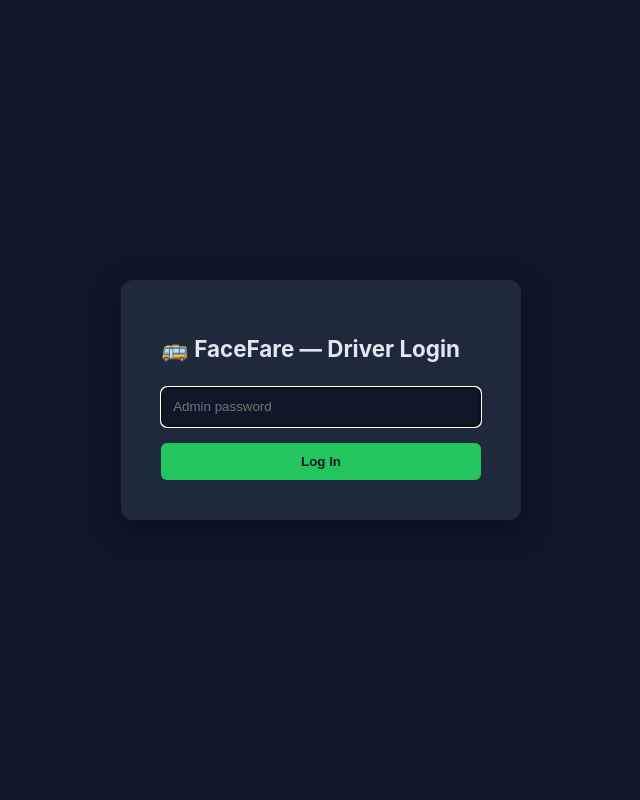
After one commit to srivisnuA/FaceFare, a Flask app: page /login in a window 1280 px wide. The commit adds this page. Shown: the whole page, without its empty margins (319-959 px from the left). Run offline with Flask 3, Linux system fonts and the light colour scheme.

Commit message:
Add DNN face detector, auth, privacy blur, config, toast fix

```diff
--- a/app.py
+++ b/app.py
@@ -1,4 +1,5 @@
-
+# app.py  —  FaceFare · Flask + SocketIO backend
+# ─────────────────────────────────────────────────────────────────
 import cv2
 import base64
 import threading
@@ -6,21 +7,27 @@ import time
 import traceback
 from datetime import datetime
 
-from flask import Flask, render_template, jsonify, request
+from flask import Flask, render_template, jsonify, request, redirect, url_for, session
 from flask_socketio import SocketIO, emit
 
 from vision.camera import open_camera
 from vision.recognition import recognize_face
+from vision.face_detector import detect_faces
 from database.models import get_passengers, get_all_balances
 from services.trip_manager import board, exit_bus
 from services.wallet import deduct_balance
 from services.fare_engine import calculate_fare
 from services.logger import log_transaction
+from security.auth import login_required, is_authenticated, check_password
+from security.privacy import blur_face, is_enrolled_passenger
+from config import SECRET_KEY, BUS_STOPS, BASE_FARE, PER_STOP_RATE
 
-
+# ─────────────────────────────────────────────
+# App + SocketIO
+# ─────────────────────────────────────────────
 
 app = Flask(__name__)
-app.config["SECRET_KEY"] = "facefare_secret"
+app.config["SECRET_KEY"] = SECRET_KEY
 
 socketio = SocketIO(
     app,
@@ -29,14 +36,6 @@ socketio = SocketIO(
     logger=False,
     engineio_logger=False,
 )
-
-# ─────────────────────────────────────────────
-# Config
-# ─────────────────────────────────────────────
-
-BUS_STOPS     = ["Stop A", "Stop B", "Stop C", "Stop D", "Stop E"]
-BASE_FARE     = 10
-PER_STOP_RATE = 5
 
 # ─────────────────────────────────────────────
 # Shared state
@@ -56,14 +55,9 @@ state = {
 passengers = get_passengers()
 
 # ─────────────────────────────────────────────
-# Haar cascade
+# Snapshot helper
+# NOTE: acquires state_lock internally — NEVER call while already holding it
 # ─────────────────────────────────────────────
-
-_haar = cv2.CascadeClassifier(
-    cv2.data.haarcascades + "haarcascade_frontalface_default.xml"
-)
-
-
 
 def build_snapshot(recognized=None):
     if recognized is None:
@@ -82,6 +76,9 @@ def build_snapshot(recognized=None):
     return snap
 
 
+# ─────────────────────────────────────────────
+# Passenger logic — call while holding state_lock
+# ─────────────────────────────────────────────
 
 def handle_passenger(pid, current_stop):
     mode = state["mode"]
@@ -128,6 +125,7 @@ def handle_passenger(pid, current_stop):
                     "time":      datetime.now().strftime("%H:%M:%S"),
                 }
     return None
+
 
 # ─────────────────────────────────────────────
 # Camera thread
@@ -177,13 +175,7 @@ def camera_thread():
 
             # ── Face detection ────────────────
             try:
-                gray  = cv2.cvtColor(frame, cv2.COLOR_BGR2GRAY)
-                boxes = _haar.detectMultiScale(
-                    gray,
-                    scaleFactor  = 1.1,
-                    minNeighbors = 5,
-                    minSize      = (50, 50),
-                )
+                boxes = detect_faces(frame)
             except Exception as e:
                 print(f"[Camera] Detection error: {e}")
                 boxes = []
@@ -197,6 +189,11 @@ def camera_thread():
                         continue
 
                     pid = recognize_face(crop)
+
+                    if not is_enrolled_passenger(pid):
+                        # Bystander / unrecognized face — blur for privacy
+                        # before it's drawn on or streamed anywhere.
+                        blur_face(frame, x, y, w, h)
 
                     if pid in ("Unknown", "Unknown passenger"):
                         color, label = (0, 165, 255), "Unknown"
@@ -249,7 +246,27 @@ def camera_thread():
 # HTTP routes
 # ─────────────────────────────────────────────
 
+@app.route("/login", methods=["GET", "POST"])
+def login():
+    error = None
+    if request.method == "POST":
+        password = request.form.get("password", "")
+        if check_password(password):
+            session["authenticated"] = True
+            next_url = request.args.get("next") or url_for("index")
+            return redirect(next_url)
+        error = "Incorrect password."
+    return render_template("login.html", error=error)
+
+
+@app.route("/logout")
+def logout():
+    session.pop("authenticated", None)
+    return redirect(url_for("login"))
+
+
 @app.route("/")
+@login_required
 def index():
     return render_template(
         "index.html",
@@ -260,6 +277,7 @@ def index():
 
 
 @app.route("/control", methods=["POST"])
+@login_required
 def control():
     data   = request.get_json(silent=True) or {}
     action = data.get("action", "")
@@ -284,6 +302,9 @@ def control():
 
 @socketio.on("connect")
 def on_connect():
+    if not is_authenticated():
+        print(f"[SocketIO] Rejected unauthenticated client: {request.sid}")
+        return False  # reject the connection
     print(f"[SocketIO] Client connected: {request.sid}")
     emit("update", build_snapshot())
     with camera_lock:
@@ -299,6 +320,9 @@ def on_disconnect():
 @socketio.on("start_camera")
 def on_start_camera():
     global camera_running
+    if not is_authenticated():
+        print("[SocketIO] Rejected unauthenticated start_camera")
+        return
     print("[SocketIO] start_camera received")
     with camera_lock:
         already = camera_running
@@ -317,6 +341,9 @@ def on_start_camera():
 @socketio.on("stop_camera")
 def on_stop_camera():
     global camera_running
+    if not is_authenticated():
+        print("[SocketIO] Rejected unauthenticated stop_camera")
+        return
     print("[SocketIO] stop_camera received")
     with camera_lock:
         camera_running = False
--- a/templates/index.html
+++ b/templates/index.html
@@ -477,6 +477,7 @@ const MAX_BAL   = 200;
   let socketConnected = false;
   let prevWallets  = {};
   let prevLogLen   = 0;
+  let lastToastKey = null;
   let passengerRev = {};
   let tripCounts   = {};
   const _prev      = {};
@@ -884,6 +885,9 @@ const MAX_BAL   = 200;
     if (!logs.length) return;
     const newest = logs[logs.length-1];
     if (!newest) return;
+    const key = newest.passenger + '|' + newest.event + '|' + newest.time + '|' + newest.stop + '|' + newest.fare;
+    if (key === lastToastKey) return;  // already toasted this exact event
+    lastToastKey = key;
     if (newest.event==='BOARD')
       showToast('⬆ ' + newest.passenger + ' boarded at ' + newest.stop, 'board');
     else if (newest.event==='EXIT')
--- /dev/null
+++ b/templates/login.html
@@ -0,0 +1,61 @@
+<!DOCTYPE html>
+<html lang="en">
+<head>
+  <meta charset="UTF-8">
+  <title>FaceFare — Driver Login</title>
+  <style>
+    body {
+      font-family: -apple-system, Segoe UI, Roboto, sans-serif;
+      background: #0f172a;
+      color: #e2e8f0;
+      display: flex;
+      align-items: center;
+      justify-content: center;
+      height: 100vh;
+      margin: 0;
+    }
+    .card {
+      background: #1e293b;
+      padding: 2.5rem;
+      border-radius: 12px;
+      width: 320px;
+      box-shadow: 0 10px 30px rgba(0,0,0,0.4);
+    }
+    h1 { font-size: 1.4rem; margin-bottom: 1.5rem; }
+    input {
+      width: 100%;
+      padding: 0.7rem;
+      margin-bottom: 1rem;
+      border-radius: 6px;
+      border: 1px solid #334155;
+      background: #0f172a;
+      color: #e2e8f0;
+      box-sizing: border-box;
+    }
+    button {
+      width: 100%;
+      padding: 0.7rem;
+      border: none;
+      border-radius: 6px;
+      background: #22c55e;
+      color: #0f172a;
+      font-weight: 600;
+      cursor: pointer;
+    }
+    button:hover { background: #16a34a; }
+    .error { color: #f87171; margin-bottom: 1rem; font-size: 0.9rem; }
+  </style>
+</head>
+<body>
+  <div class="card">
+    <h1>🚌 FaceFare — Driver Login</h1>
+    {% if error %}
+      <div class="error">{{ error }}</div>
+    {% endif %}
+    <form method="POST">
+      <input type="password" name="password" placeholder="Admin password" autofocus required>
+      <button type="submit">Log In</button>
+    </form>
+  </div>
+</body>
+</html>
```
Also changed, not shown: config.py (+16 -0 lines), security/auth.py (+35 -0 lines), security/privacy.py (+35 -0 lines), vision/face_detector.py (added, +54 -0 lines), 2 other files.
